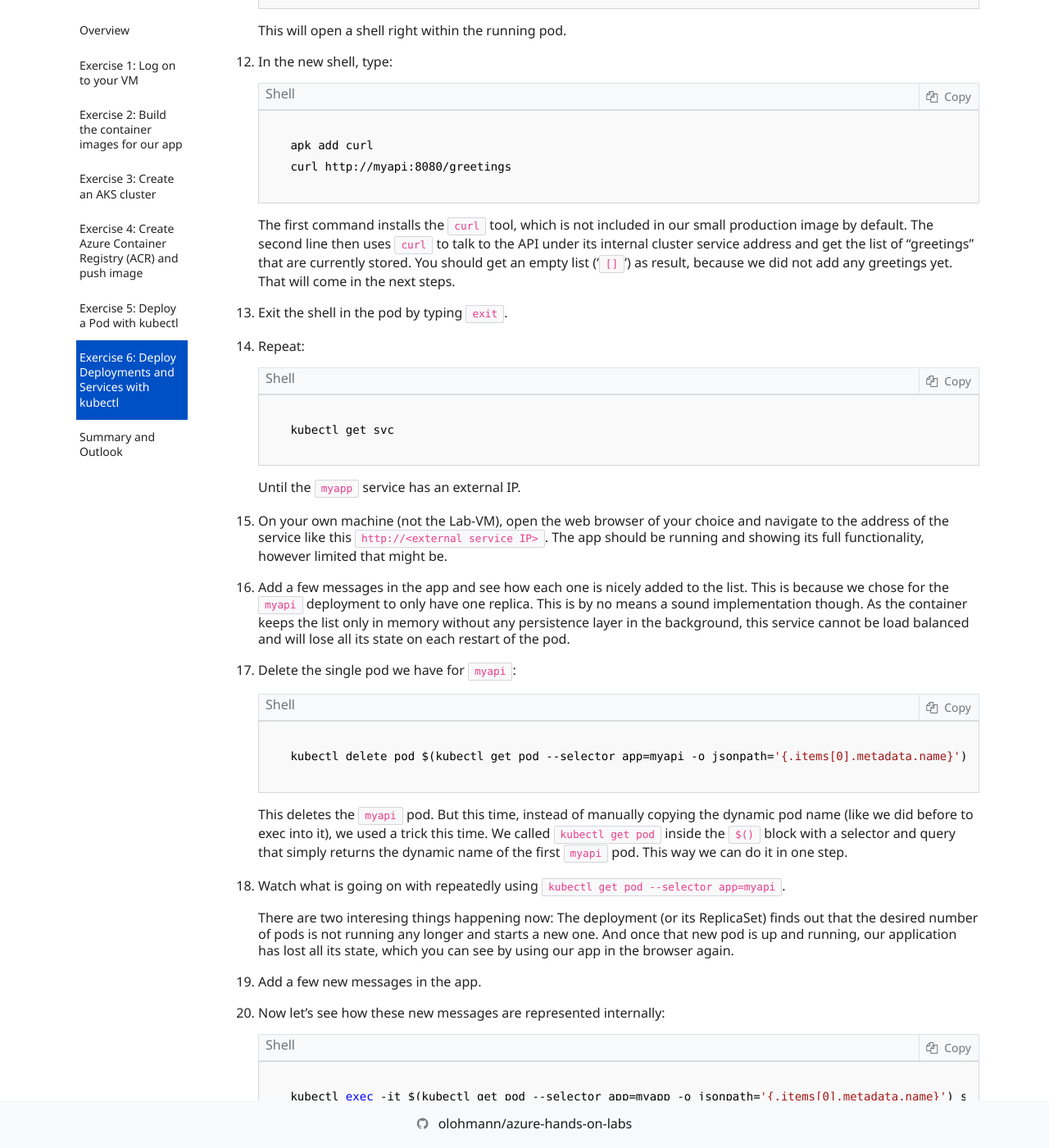
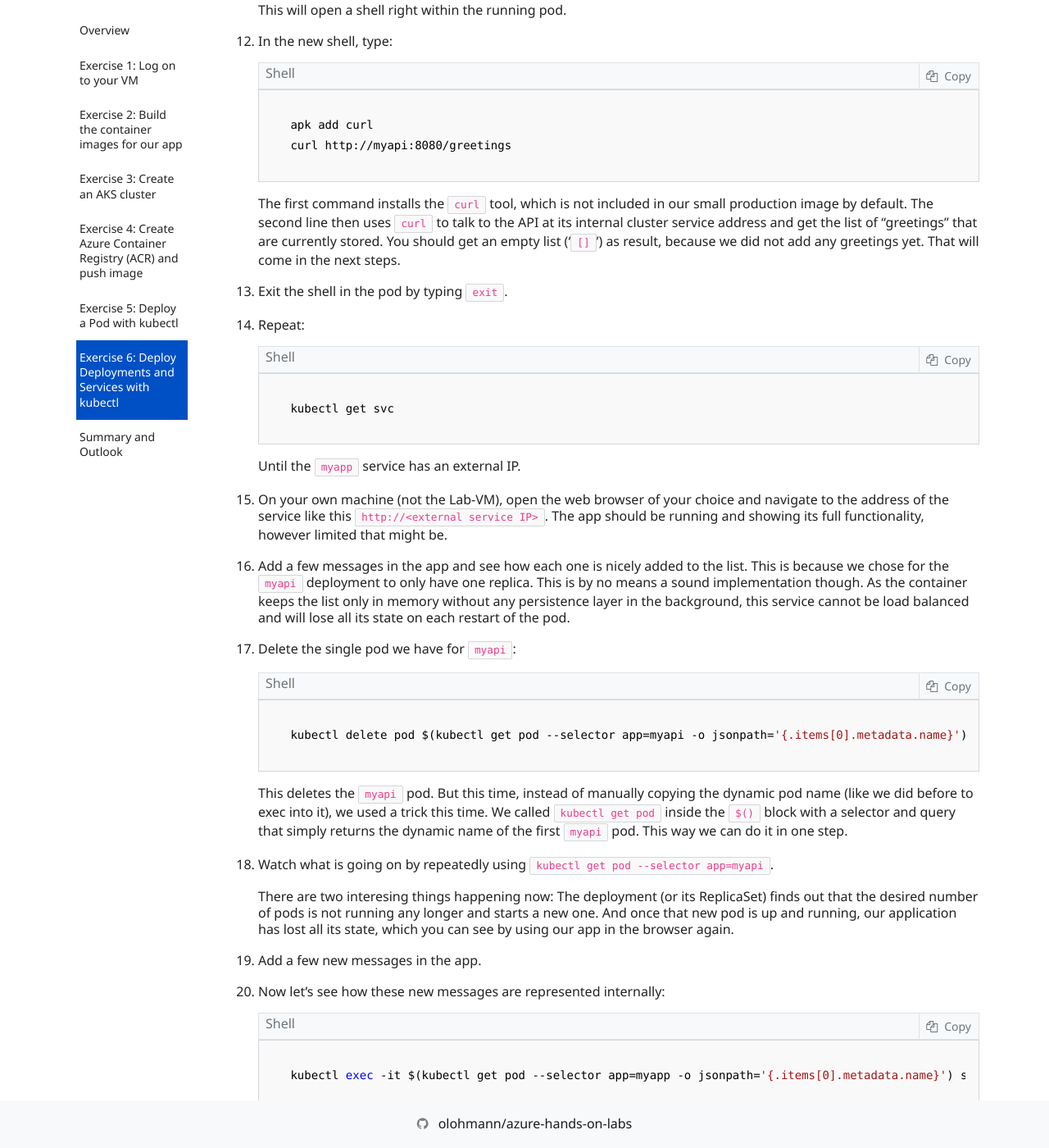
Before and after one commit to olohmann/azure-hands-on-labs, a Jekyll site: the page built from labs/05_container_orchestration_and_aks/containers_and_aks.md, in a window 1280 px wide and 1400 px high, scrolled down 15798 px. Shown: the whole window at 82% size. Built offline with Jekyll 4.4.1, drawn with Linux system fonts in a browser that asks for light colours; nearby versions of some CDN libraries; our own code applies the rules of GitHub Pages for plain Markdown files; comment, search, counter and statistics services are not loaded; some of the changed text lies outside the part shown.

Commit message:
minor corrections

````diff
--- a/labs/05_container_orchestration_and_aks/containers_and_aks.md
+++ b/labs/05_container_orchestration_and_aks/containers_and_aks.md
@@ -21,10 +21,11 @@ In this hands-on lab, you will learn how to:
 ### Prerequisites
 
 Typically these should be preconfigured for you (if in doubt, ask your instructor):
-- An active Azure subscription or resource group to which you have contributor permissions.
-- An Ubuntu Linux machine running in Azure with access to the cloud and:
-    - Docker installed ([installation instructions](https://docs.docker.com/install/linux/docker-ce/ubuntu/))
-    - Git installed ([installation instructions](https://git-scm.com/download/linux))
+* An active Azure subscription or resource group to which you have contributor permissions.
+* An Ubuntu Linux machine running in Azure with access to the cloud and:
+    * Docker installed ([installation instructions](https://docs.docker.com/install/linux/docker-ce/ubuntu/)).
+    * Git installed ([installation instructions](https://git-scm.com/download/linux))
+
 ---
 
 Estimated time to complete this lab: **120-180** minutes.
@@ -406,7 +407,7 @@ So far we only deployed a pod that is not accessible from the outside. Now we sh
     apk add curl
     curl http://myapi:8080/greetings
     ```
-    The first command installs the `curl` tool, which is not included in our small production image by default. The second line then uses `curl` to talk to the API under its internal cluster service address and get the list of "greetings" that are currently stored. You should get an empty list ('`[]`') as result, because we did not add any greetings yet. That will come in the next steps.
+    The first command installs the `curl` tool, which is not included in our small production image by default. The second line then uses `curl` to talk to the API at its internal cluster service address and get the list of "greetings" that are currently stored. You should get an empty list ('`[]`') as result, because we did not add any greetings yet. That will come in the next steps.
 
 1. Exit the shell in the pod by typing `exit`.
 
@@ -429,7 +430,7 @@ So far we only deployed a pod that is not accessible from the outside. Now we sh
 
     This deletes the `myapi` pod. But this time, instead of manually copying the dynamic pod name (like we did before to exec into it), we used a trick this time. We called `kubectl get pod` inside the `$()` block with a selector and query that simply returns the dynamic name of the first `myapi` pod. This way we can do it in one step.
 
-1. Watch what is going on with repeatedly using `kubectl get pod --selector app=myapi`.
+1. Watch what is going on by repeatedly using `kubectl get pod --selector app=myapi`.
 
     There are two interesing things happening now: The deployment (or its ReplicaSet) finds out that the desired number of pods is not running any longer and starts a new one. And once that new pod is up and running, our application has lost all its state, which you can see by using our app in the browser again.
 
@@ -439,6 +440,11 @@ So far we only deployed a pod that is not accessible from the outside. Now we sh
 
     ```sh
     kubectl exec -it $(kubectl get pod --selector app=myapp -o jsonpath='{.items[0].metadata.name}') sh
+    ```
+
+    And then, inside the pod:
+
+    ```sh
     apk add curl
     curl http://myapi:8080/greetings
     ```
````
